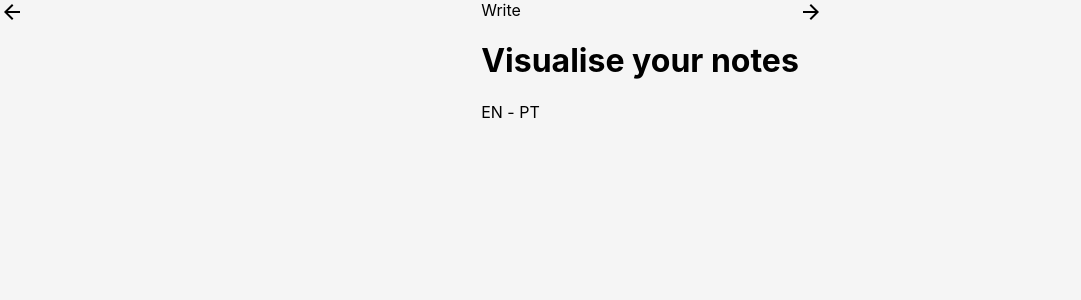
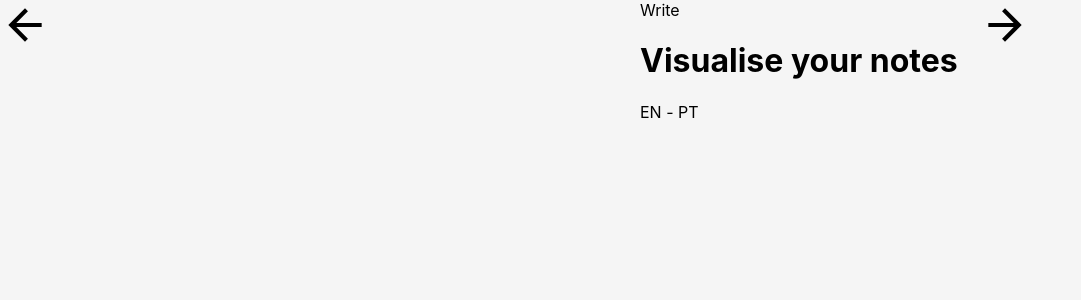
Before and after one commit to zakzc/toma_notas_front, a React (Create React App) app: page / in a window 1280 px wide. Both pictures are taken after a click on the button "View notes". Shown: the top 300 px of the page, without its empty margins (0-1081 px from the left). Built offline with nearby package versions, Linux system fonts and the light colour scheme.

Commit message:
Adjusts positioning of elements in the page, ongoing

```diff
--- a/src/Styles/EntryPageStyle.css
+++ b/src/Styles/EntryPageStyle.css
@@ -32,3 +32,19 @@ ul {
     font-size: "10px";
     line-height: 2em;
 }
+
+.textAreaStyle{
+    position: absolute;
+    left: 50%;
+    }
+
+#arrowRightPosition {
+    /* background-color: blue; */
+    padding-left: 40%;
+}
+
+#arrowLeftPosition {
+    /* background-color: red; */
+}
+
+/* color backgroung only for positioning */
--- a/src/Styles/leftPanelStyle.css
+++ b/src/Styles/leftPanelStyle.css
@@ -1,4 +1,6 @@
 .leftPanelStyle {
     flex: 10%;
     padding: '10px';
+    margin-right: 25%;
+    /* background-color: cornflowerblue; */
 }
--- a/src/Styles/rightPanelStyle.css
+++ b/src/Styles/rightPanelStyle.css
@@ -1,4 +1,6 @@
 .rightPanelStyle {
     padding: '10px';
     flex: 10%;
+    margin-left: 25%;
+    /* background-color: aquamarine; */
 }
--- a/src/pages/EntryPage.tsx
+++ b/src/pages/EntryPage.tsx
@@ -23,7 +23,13 @@ export default function EntryPage(): JSX.Element {
   const LeftPanelView = () => (
     <div className="leftPanelStyle">
       <button onClick={() => setIsOpenLeft(!isOpenLeft)}>
-        {appMode === 1 ? <ArrowBack /> : <></>}
+        {appMode === 1 ? (
+          <div id="arrowLeftPosition">
+            <ArrowBack style={{ height: "50px", width: "50px" }} />
+          </div>
+        ) : (
+          <></>
+        )}
       </button>
       {isOpenLeft && <LeftPanel />}
     </div>
@@ -32,7 +38,13 @@ export default function EntryPage(): JSX.Element {
   const RightPanelView = () => (
     <div className="rightPanelStyle">
       <button onClick={() => setIsOpenRight(!isOpenRight)}>
-        {appMode === 1 ? <ArrowForward /> : <></>}
+        {appMode === 1 ? (
+          <div id="arrowRightPosition">
+            <ArrowForward style={{ height: "50px", width: "50px" }} />
+          </div>
+        ) : (
+          <></>
+        )}
       </button>
       {isOpenRight && <RightPanel />}
     </div>
```
